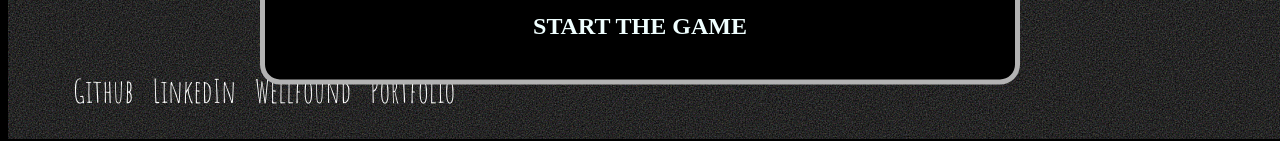
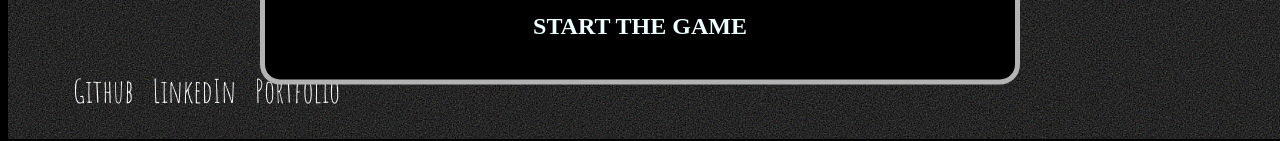
Before and after one commit to LeonelColinaTang/Zuris-escape, a website built with webpack: page index.html in a window 1280 px wide. Shown: the part 669-810 px from the top of the page. Built offline with nearby package versions, Linux system fonts and the light colour scheme; a web font is replaced by a local one.

Commit message:
wellfound removed

```diff
--- a/index.html
+++ b/index.html
@@ -83,7 +83,6 @@
     <footer>
         <a href="https://github.com/LeonelColinaTang/Zuris-escape" target="_blank" class="social-links">Github</a>
         <a href="https://www.linkedin.com/in/leonel-colina/" target="_blank" class="social-links">LinkedIn</a>
-        <a href="https://angel.co/u/leonel-colina" target="_blank" class="social-links">Wellfound</a>
         <a href="https://leonelcolinatang.github.io/" target="_blank" class="social-links">Portfolio</a>
     </footer>
     <script src="./dist/main.js"></script>
```
Also changed, not shown: 2 other files.
